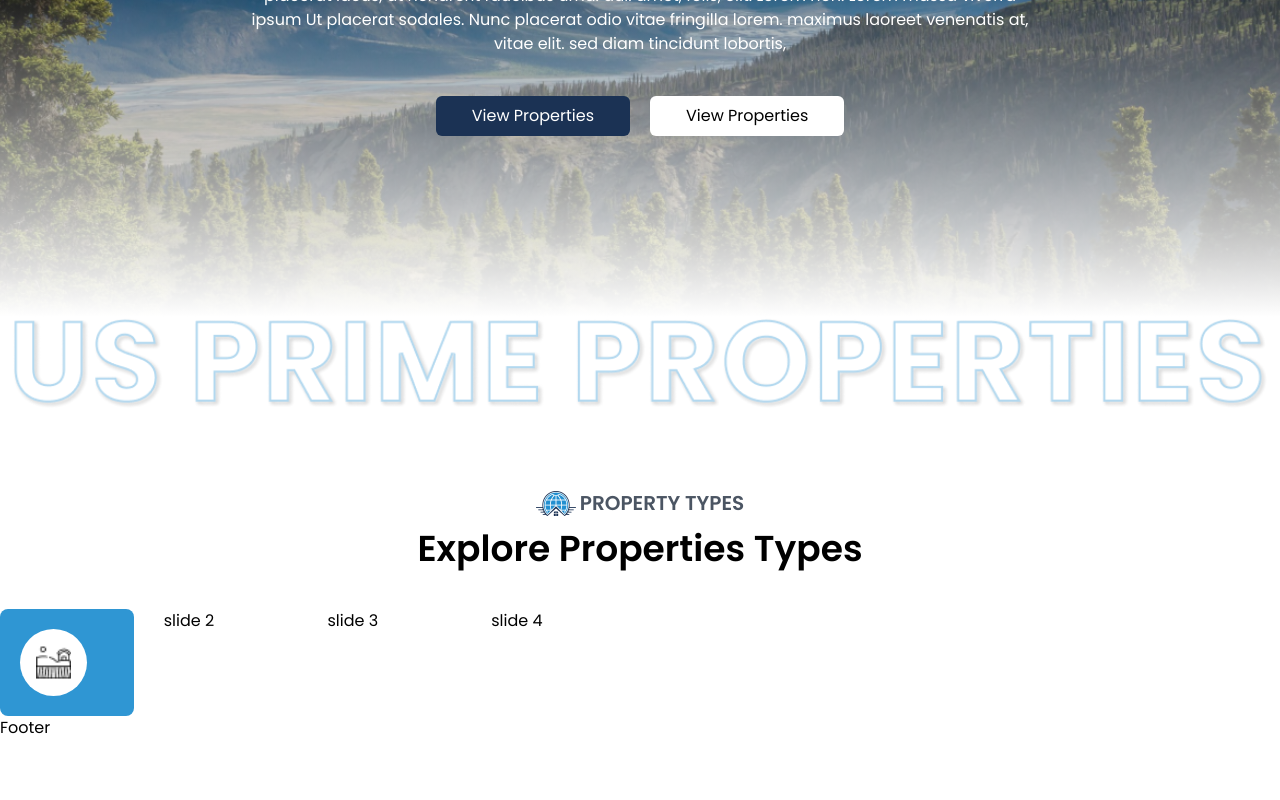
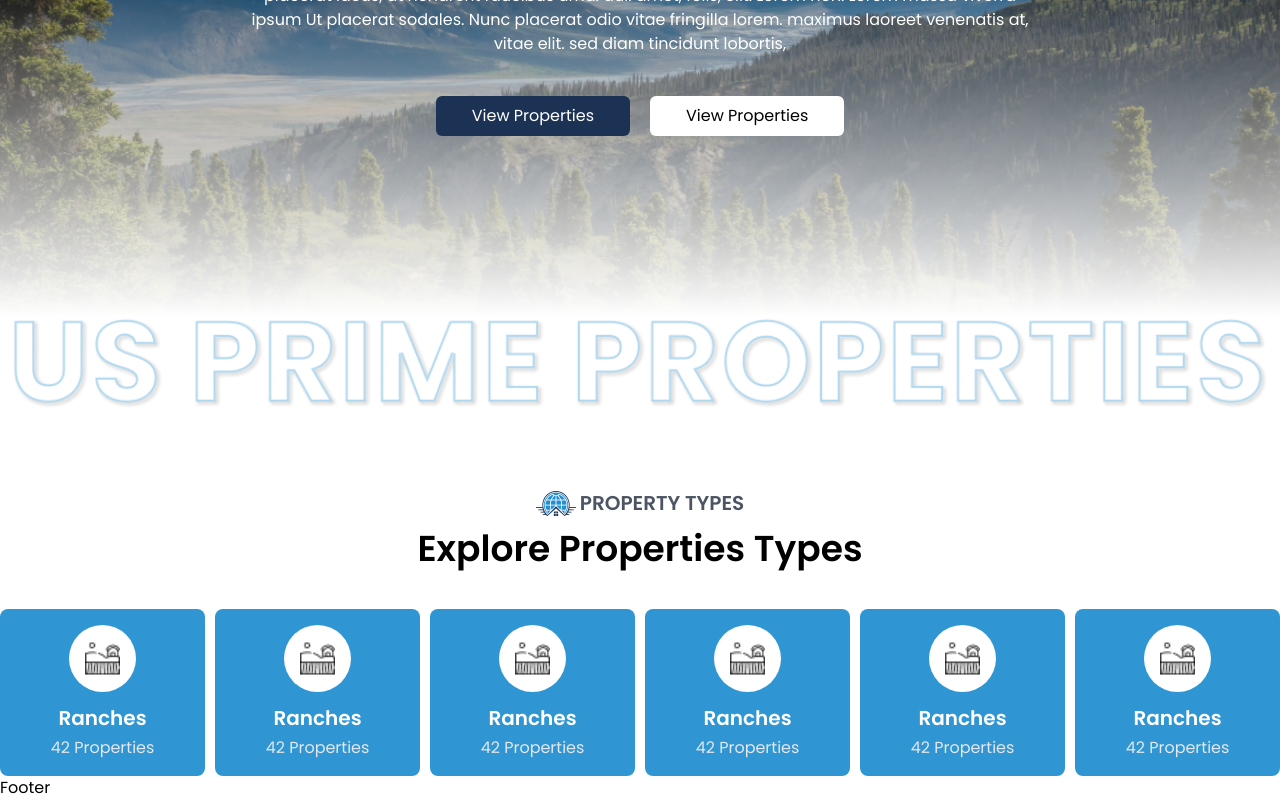
Before and after one commit to mdmahafuzur47/us_prime_land, a Next.js app: page / in a window 1280 px wide. Shown: the part 521-1321 px from the top of the page. Before the commit the page ends 1261 px from the top, so only its background shows below. Built offline with nearby package versions, Linux system fonts and the light colour scheme.

Commit message:
update PropertyTypes.tsx, Container.tsx and Slider.tsx

```diff
--- a/src/components/pages/home/PropertyTypes.tsx
+++ b/src/components/pages/home/PropertyTypes.tsx
@@ -1,32 +1,54 @@
-import CommonHeader from '@/components/ui/CommonHeader'
-import Container from '@/components/ui/Container'
-import Slider from '@/components/ui/Slider'
-import Image from 'next/image'
-import React from 'react'
-import { SwiperSlide } from 'swiper/react'
+import CommonHeader from "@/components/ui/CommonHeader";
+import Container from "@/components/ui/Container";
+import Slider from "@/components/ui/Slider";
+import Image from "next/image";
+import React from "react";
+import { SwiperSlide } from "swiper/react";
 
 export default function PropertyTypes() {
   return (
     <div>
-      <Container className='mt-20 flex flex-col justify-center items-center'>
-      <CommonHeader title='Property types' />
-      <h1 className='text-4xl mb-10 mt-3 font-semibold'>Explore Properties Types</h1>
+      <Container className="mt-20 flex flex-col justify-center items-center">
+        <CommonHeader title="Property types" />
+        <h1 className="text-4xl mb-10 mt-3 font-semibold">
+          Explore Properties Types
+        </h1>
       </Container>
-      <Slider >
-        <SwiperSlide ><PropertyCard /></SwiperSlide>
-        <SwiperSlide >slide 2</SwiperSlide>
-        <SwiperSlide >slide 3</SwiperSlide>
-        <SwiperSlide >slide 4</SwiperSlide>
+      <Slider>
+        <SwiperSlide>
+          <PropertyCard />
+        </SwiperSlide>
+        <SwiperSlide>
+          <PropertyCard />
+        </SwiperSlide>
+        <SwiperSlide>
+          <PropertyCard />
+        </SwiperSlide>
+        <SwiperSlide>
+          <PropertyCard />
+        </SwiperSlide>
+        <SwiperSlide>
+          <PropertyCard />
+        </SwiperSlide>
+        <SwiperSlide>
+          <PropertyCard />
+        </SwiperSlide>
+        <SwiperSlide>
+          <PropertyCard />
+        </SwiperSlide>
+        <SwiperSlide>
+          <PropertyCard />
+        </SwiperSlide>
       </Slider>
     </div>
-  )
+  );
 }
-
 
 const PropertyCard = () => {
   return (
-    <div className='bg-primary p-5 rounded-lg'>
-      <div className='bg-white w-fit p-4 rounded-full'>
+    <div className="bg-primary px-5 py-4 rounded-lg text-center">
+      <div className="flex justify-center">
+        <div className="bg-white w-fit p-4 rounded-full">
           <Image
             src={"/propertiesImg/Capa_1.png"}
             alt="property"
@@ -35,5 +57,8 @@ const PropertyCard = () => {
           />
         </div>
       </div>
-  )
-}
+      <h1 className="text-xl mt-3 mb-1 font-semibold text-white">Ranches</h1>
+      <p className="text-gray-200">42 Properties</p>
+    </div>
+  );
+};
--- a/src/components/ui/Container.tsx
+++ b/src/components/ui/Container.tsx
@@ -7,7 +7,7 @@ interface IContainer {
 
 export default function Container({ className, children }: IContainer) {
   return (
-    <section className={`${className} max-w-7xl mx-auto px-3`}>
+    <section className={`${className} max-w-7xl mx-auto w-full px-3`}>
       {children}
     </section>
   );
--- a/src/components/ui/Slider.tsx
+++ b/src/components/ui/Slider.tsx
@@ -1,27 +1,49 @@
 /* eslint-disable @typescript-eslint/no-explicit-any */
 
-import React from "react";
+import React, { useRef } from "react";
 import { Swiper } from "swiper/react";
 
 // Import Swiper styles
 import "swiper/css";
 import "swiper/css/pagination";
+import { Autoplay } from "swiper/modules";
 
 export default function Slider({ children }: { children: any }) {
+  const swiperRef = useRef<any>(null);
+
+  const handleMouseEnter = () => {
+    if (swiperRef.current) {
+      swiperRef.current.autoplay.stop(); // Stop autoplay on mouse enter
+    }
+  };
+
+  const handleMouseLeave = () => {
+    if (swiperRef.current) {
+      swiperRef.current.autoplay.start(); // Restart autoplay on mouse leave
+    }
+  };
   return (
-    <>
+    <div onMouseEnter={handleMouseEnter} onMouseLeave={handleMouseLeave}>
       <Swiper
-        slidesPerView={8}
-        spaceBetween={30}
+        slidesPerView={6}
+        spaceBetween={10}
+        autoplay={{
+          delay: 1000,
+          disableOnInteraction: false,
+        }}
+        speed={2000}
         pagination={{
           clickable: true,
         }}
-        // modules={[Pagination]}
+        modules={[Autoplay]}
+        onSwiper={(swiper) => {
+          swiperRef.current = swiper;
+        }}
         className="mySwiper"
       >
         {/* <SwiperSlide></SwiperSlide> */}
         {children}
       </Swiper>
-    </>
+    </div>
   );
 }
```
Lines whose indentation alone changed are shown as unchanged.
